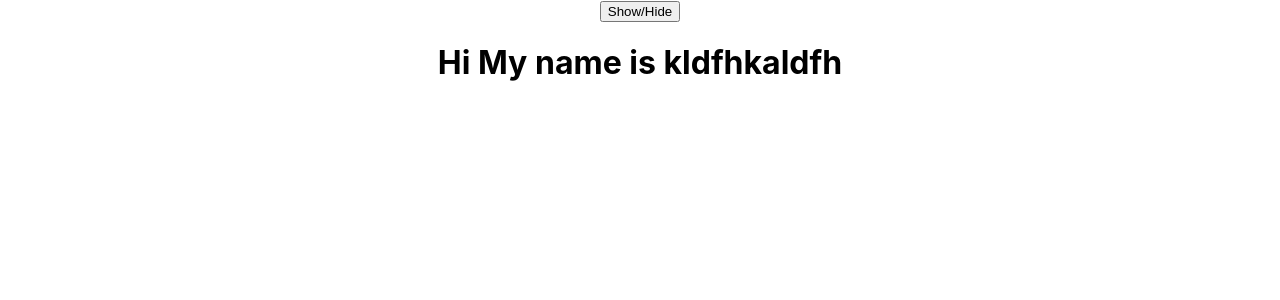
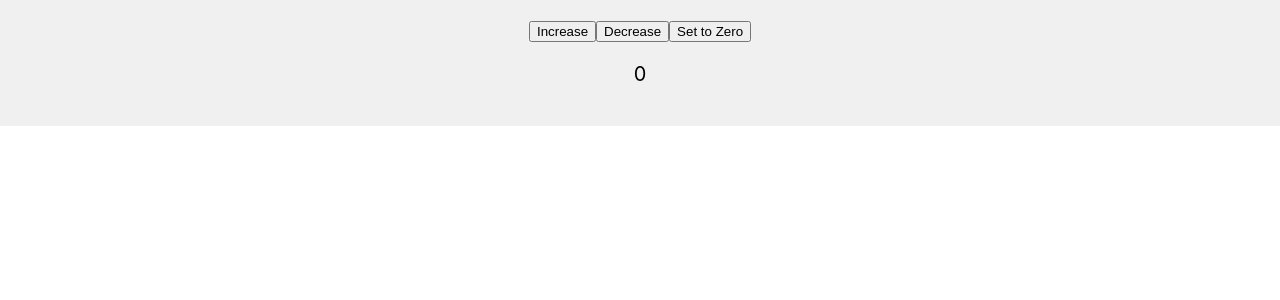
Before and after one commit to KyiPhyuKhant/react-app, a React (Create React App) app: page / in a window 1280 px wide. Shown: the top 300 px of the page. Built offline with nearby package versions, Linux system fonts and the light colour scheme.

Commit message:
exercise of module 4

```diff
--- a/src/App.js
+++ b/src/App.js
@@ -2,18 +2,41 @@
 import { useState } from 'react';
 
 function App() {
-  const [textColor, setTextColor] = useState("black");
+  // const [textColor, setTextColor] = useState("black");
+
+  // return (
+  //   <div className='App'>
+  //     <button
+  //       onClick={() => {
+  //         setTextColor(textColor === "black" ? "red" : "black");
+  //       }}
+  //     >
+  //       Show/Hide
+  //     </button>
+  //     <h1 style={{ color: textColor }}> Hi My name is kldfhkaldfh</h1>
+  //   </div >
+  // );
+
+
+  const [count, setCount] = useState(0);
+
+  const increase = () => {
+    setCount(count + 1);
+  };
+  const decrease = () => {
+    setCount(count - 1);
+  };
+  const setToZero = () => {
+    setCount(0);
+  };
 
   return (
-    <div className='App'>
-      <button
-        onClick={() => {
-          setTextColor(textColor === "black" ? "red" : "black");
-        }}
-      >
-        Show/Hide
-      </button>
-      <h1 style={{ color: textColor }}> Hi My name is kldfhkaldfh</h1>
+    <div className='App' style={{ background: '#f0f0f0', padding: '20px' }}>
+      <button onClick={increase}>Increase</button>
+      <button onClick={decrease}>Decrease</button>
+      <button onClick={setToZero}>Set to Zero</button>
+
+  <p style={{ fontSize: '20px' }}>{count}</p>
     </div >
   );
 }
```
